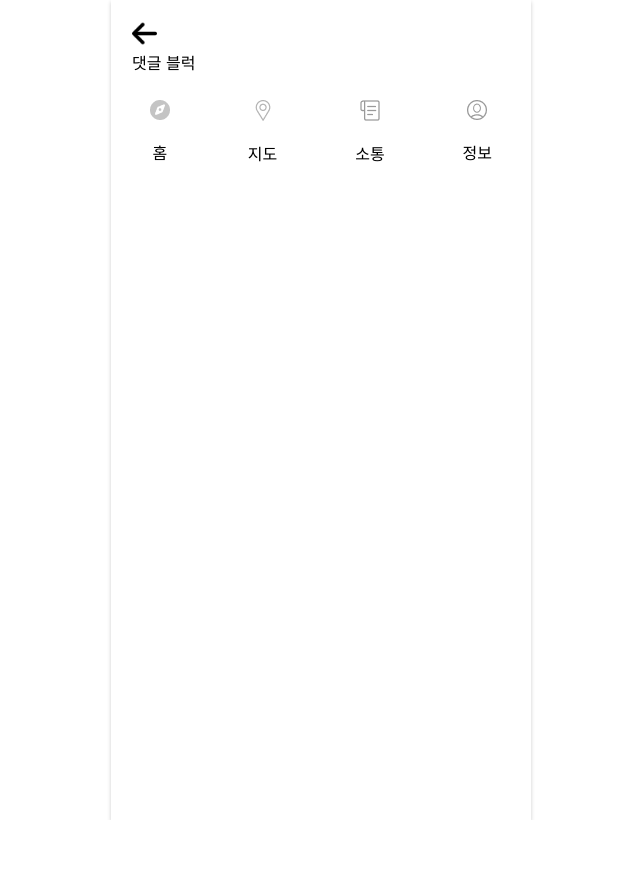
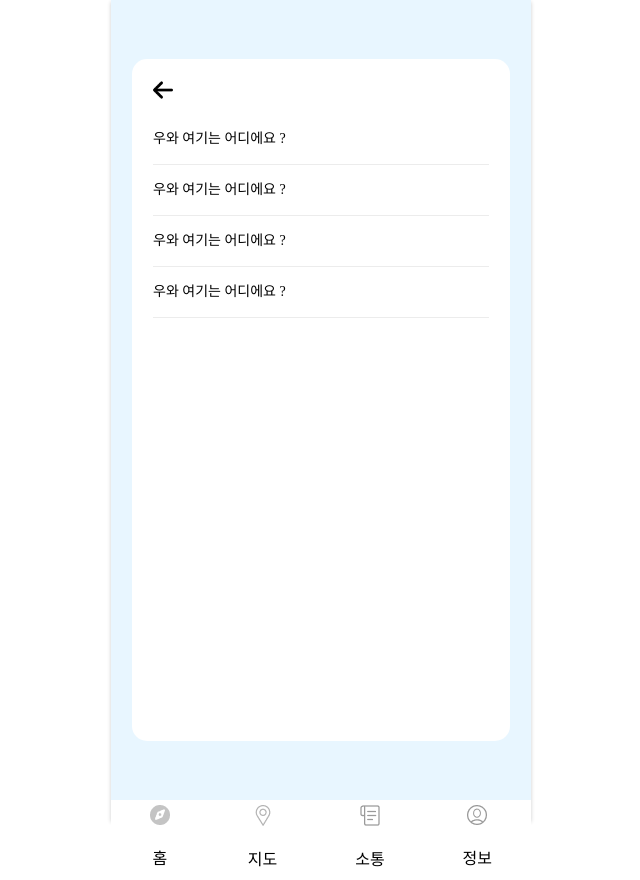
Before and after one commit to KMU-WINK/WEWILLPASSBY-front, a React (Create React App) app in the folder front/: page /comment in a window 1280 px wide. Shown: the whole page, without its empty margins (319-959 px from the left). Before the commit the page ends 820 px from the top, so only its background shows below. Built offline with nearby package versions, Linux system fonts and the light colour scheme.

Commit message:
임시 댓글 페이지

```diff
--- a/front/src/pages/Comment.js
+++ b/front/src/pages/Comment.js
@@ -1,24 +1,62 @@
 import React from 'react';
+import { useHistory } from "react-router-dom";
+
 import Footer from "../components/common/Footer";
 
 import backIcon from "../images/common/backIcon.png";
 
 const commentBlock = {
+    backgroundColor: '#E8F6FF',
+    height: '100vh',
+    display: 'flex',
+    justifyContent:'center',
+    alignItems: 'center',
+}
+const popupSecction = {
+    backgroundColor: 'white',
+    borderRadius: '15px',
     padding: '5%',
+    width: '80%',
+    height: '80%',
 }
-const backIconImg = {
-    width: '25px',
+const comments = {
+    display: 'flex',
+    alignItems: 'center',
+    fontFamily: 'Noto Sans KR',
+    fontWeight: '400',
+    height: '50px',
+    fontSize: '14px',
+    lineHeight: '1.4em',
+    borderBottom: '1px solid rgba(128, 128, 128, 0.15)',
+}
+const backIconCSS = {
+    width: '20px',
+    marginBottom: '10px',
 }
 
 export default function Comment(props) {
+
+    const history = useHistory();
+
     return (
         <div>
             <div style={commentBlock}>
-                <div>
-                    <img style={backIconImg} src={backIcon} alt=""/>
-                </div>
-                <div>
-                    댓글 블럭
+                <div style={popupSecction}>
+                    <img src={backIcon} style={backIconCSS} onClick={() => history.goBack()}/>
+                    <div>
+                        <div style={comments}>
+                            우와 여기는 어디에요 ?
+                        </div>
+                        <div style={comments}>
+                            우와 여기는 어디에요 ?
+                        </div>
+                        <div style={comments}>
+                            우와 여기는 어디에요 ?
+                        </div>
+                        <div style={comments}>
+                            우와 여기는 어디에요 ?
+                        </div>
+                    </div>
                 </div>
             </div>
             <Footer/>
--- a/front/src/pages/Start.js
+++ b/front/src/pages/Start.js
@@ -1,5 +1,5 @@
 import React from 'react';
-import KakaoLogin from 'react-kakao-login';
+//import KakaoLogin from 'react-kakao-login';
 import styled from 'styled-components';
 
 import title from '../images/start/title.svg';
```
